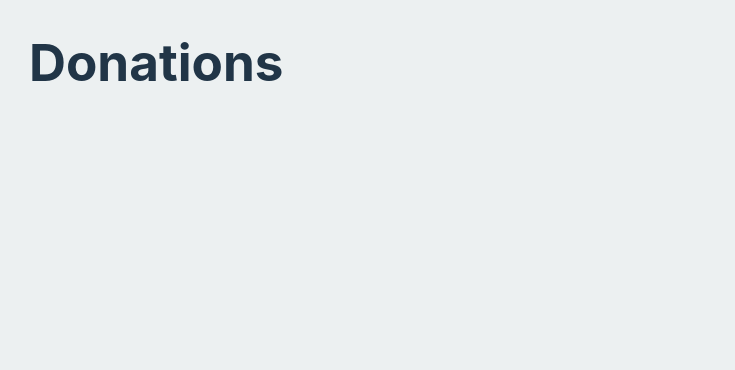
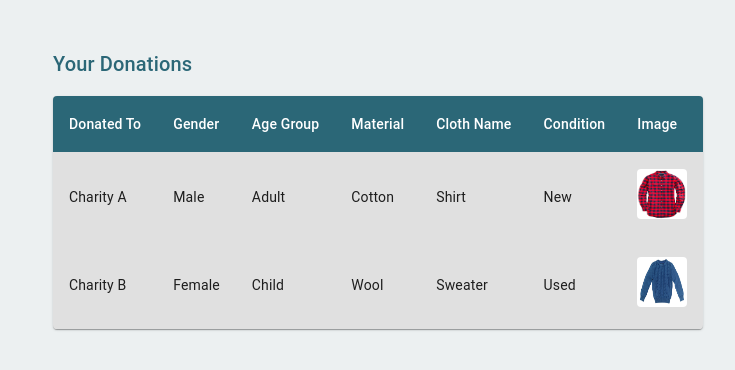
Before and after one commit to ErajT/ssuet-smec, a React (Vite) app in the folder frontend/SSUET/: page /User in a window 1280 px wide. Shown: the top 370 px of the page, without its empty margins (21-756 px from the left). Built offline with nearby package versions, Linux system fonts and the light colour scheme.

Commit message:
added donation history page

```diff
--- a/frontend/SSUET/src/components/UserHistory.jsx
+++ b/frontend/SSUET/src/components/UserHistory.jsx
@@ -1,39 +1,113 @@
-import React, { useState } from "react";
-import { ThemeProvider, createTheme } from "@mui/material/styles";
+import React from "react";
 import {
-  CssBaseline,
+    Container,
     Table,
     TableBody,
     TableCell,
     TableContainer,
     TableHead,
     TableRow,
+    Paper,
+    MenuItem,
+    Select,
+    InputLabel,
+    FormControl,
+    Box,
     Typography,
-  Button,
-  Box,
-  Modal,
-  TextField,
 } from "@mui/material";
 
-const theme = createTheme({
-    palette: {
-      primary: {
-        main: "#2b6777",
+const UserHistory = () => {
+    const clothesData = [
+        {
+            id: 1,
+            donateTo: "Charity A",
+            gender: "Male",
+            ageGroup: "Adult",
+            material: "Cotton",
+            clothName: "Shirt",
+            condition: "New",
+            action: "Donate",
+            image: "Images/shirt.jpg",
         },
-      background: {
-        default: "#e0e0e0",
+        {
+            id: 2,
+            donateTo: "Charity B",
+            gender: "Female",
+            ageGroup: "Child",
+            material: "Wool",
+            clothName: "Sweater",
+            condition: "Used",
+            action: "Donate",
+            image: "Images/sweater.jpg",
         },
-    },
-    typography: {
-      fontFamily: "Arial, sans-serif",
-    },
-  });
+    ];
 
-const UserHistory = () => {
     return (
-        <div>
-            <h1>Donations</h1>
-        </div>
+        <Container
+            sx={{
+                marginTop: 4,
+                // backgroundColor: "#f2f2f2", // Light grey background
+                padding: 2,
+                borderRadius: 2,
+                maxHeight: "100vh",
+                // overflowY: "auto", // Allows vertical scrolling
+            }}
+        >
+            {/* Donation Record Table */}
+            <Box sx={{ marginBottom: 4 }}>
+                <Typography
+                    variant="h6"
+                    sx={{
+                        marginBottom: 2,
+                        color: "#2b6777", // Primary theme color
+                    }}
+                >
+                    Your Donations
+                </Typography>
+                <TableContainer component={Paper} sx={{ backgroundColor: "#e0e0e0" }}>
+                    <Table sx={{ minWidth: 650 }} aria-label="donation record table">
+                        <TableHead sx={{ backgroundColor: "#2b6777" }}>
+                            <TableRow>
+                                {[
+                                    "Donated To",
+                                    "Gender",
+                                    "Age Group",
+                                    "Material",
+                                    "Cloth Name",
+                                    "Condition",
+                                    "Image",
+                                ].map((header) => (
+                                    <TableCell key={header} sx={{ color: "#ffffff" }}>
+                                        {header}
+                                    </TableCell>
+                                ))}
+                            </TableRow>
+                        </TableHead>
+                        <TableBody>
+                            {clothesData
+                                .filter((row) => row.action === "Donate" && row.donateTo)
+                                .map((row) => (
+                                    <TableRow key={row.id}>
+                                        <TableCell>{row.donateTo}</TableCell>
+                                        <TableCell>{row.gender}</TableCell>
+                                        <TableCell>{row.ageGroup}</TableCell>
+                                        <TableCell>{row.material}</TableCell>
+                                        <TableCell>{row.clothName}</TableCell>
+                                        <TableCell>{row.condition}</TableCell>
+                                        <TableCell>
+                                            <img
+                                                src={row.image}
+                                                alt={row.clothName}
+                                                style={{ width: 50, height: 50, borderRadius: 4 }}
+                                            />
+                                        </TableCell>
+                                    </TableRow>
+                                ))}
+                        </TableBody>
+                    </Table>
+                </TableContainer>
+            </Box>
+        </Container>
     );
 };
 
```
Also changed, not shown: frontend/SSUET/public/Images/shirt.jpg (added), frontend/SSUET/public/Images/sweater.jpg (added). Lines whose indentation alone changed are shown as unchanged.
